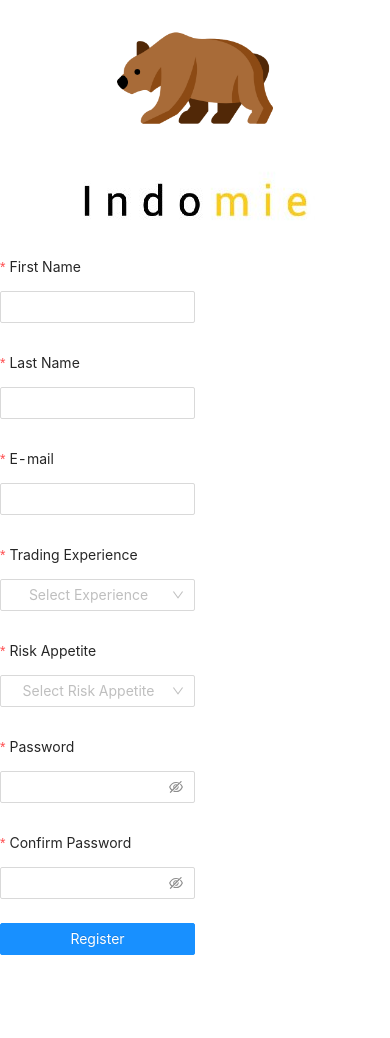
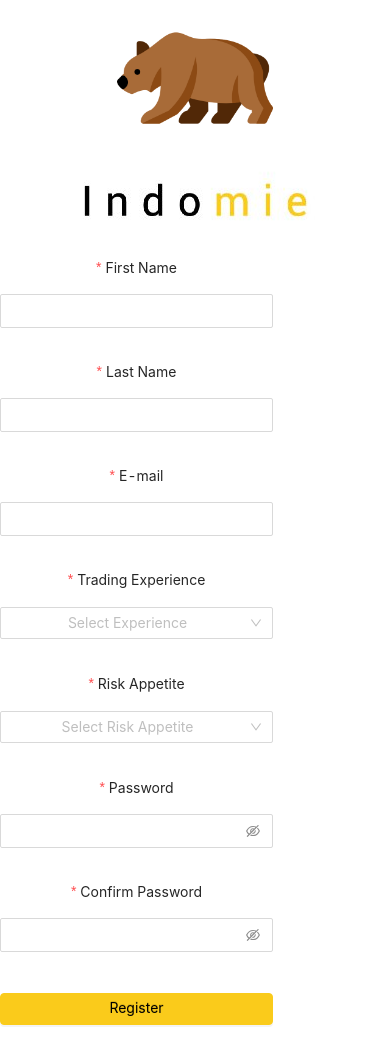
Before and after one commit to shengliang-tham/orbital_2020, a React (Create React App) app in the folder web-frontend/: page /Register in a window 390 px wide. Before the commit the page ends 955 px from the top, so only its background shows below. Built offline with nearby package versions, Linux system fonts and the light colour scheme; what react-stockcharts would draw is missing.

Commit message:
Minor edits to CSS

```diff
--- a/web-frontend/src/components/Home/Dashboard/OpenPosition/OpenPosition.scss
+++ b/web-frontend/src/components/Home/Dashboard/OpenPosition/OpenPosition.scss
@@ -2,4 +2,7 @@
     .ant-pagination-item-active {
         border-color: #FACB1B !important;
     }
+    li.ant-pagination-item.ant-pagination-item-1.ant-pagination-item-active {
+        border-color: #FACB1B !important;
+    }
 }
--- a/web-frontend/src/components/Register/Register.scss
+++ b/web-frontend/src/components/Register/Register.scss
@@ -14,4 +14,18 @@
   .ant-btn {
     width: 100%;
   }
+  button.ant-btn.ant-btn-primary{
+    background-color: #FACB1B;
+    border-color: #FACB1B;
+    color: #000;
+  }
+
+  @media only screen and (max-width: 820px) {
+    .ant-form-item {
+      width: 70%;
+    }
+    button.ant-btn.ant-btn-primary{
+      margin: 5% auto;
+    }
+  }
 }
```
Also changed, not shown: web-frontend/package.json (+8 -1 lines), 1 other file (tests, documents, lock files or other folders).
